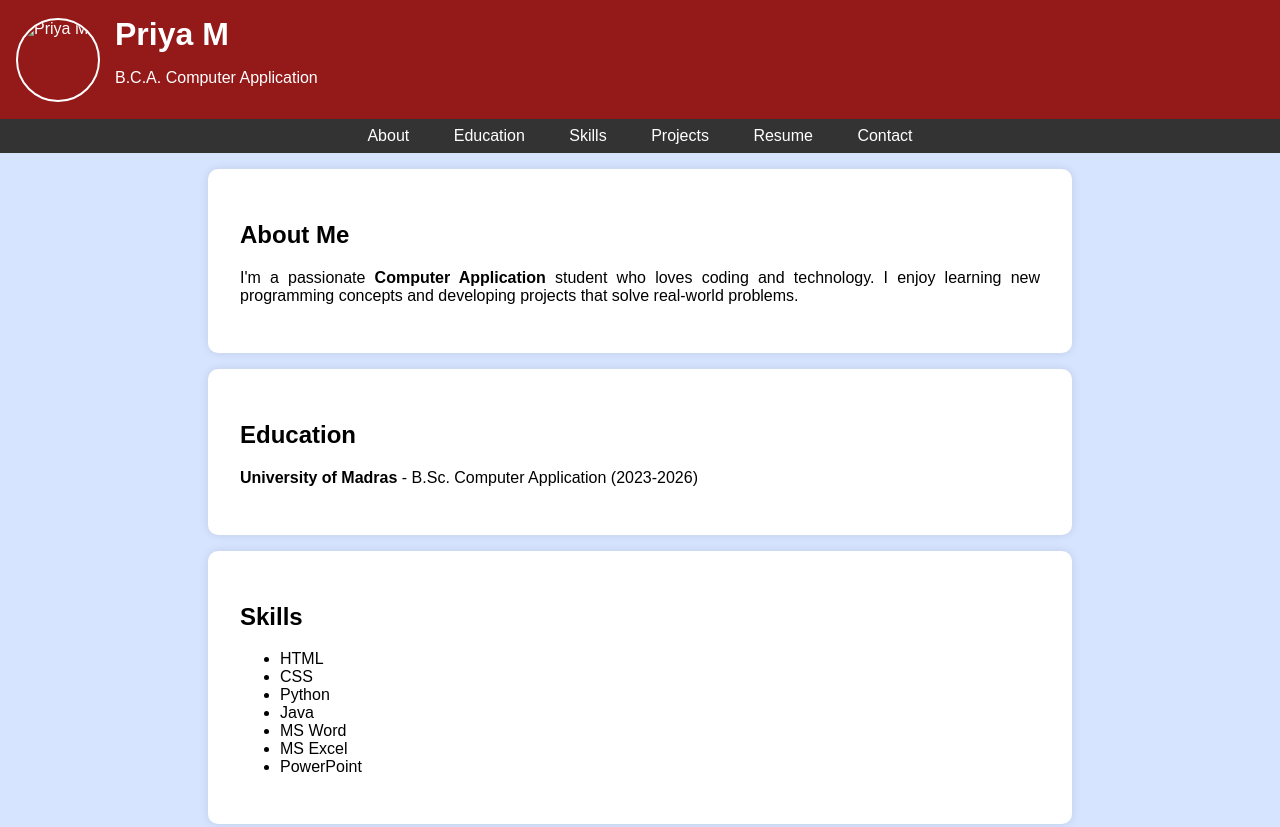
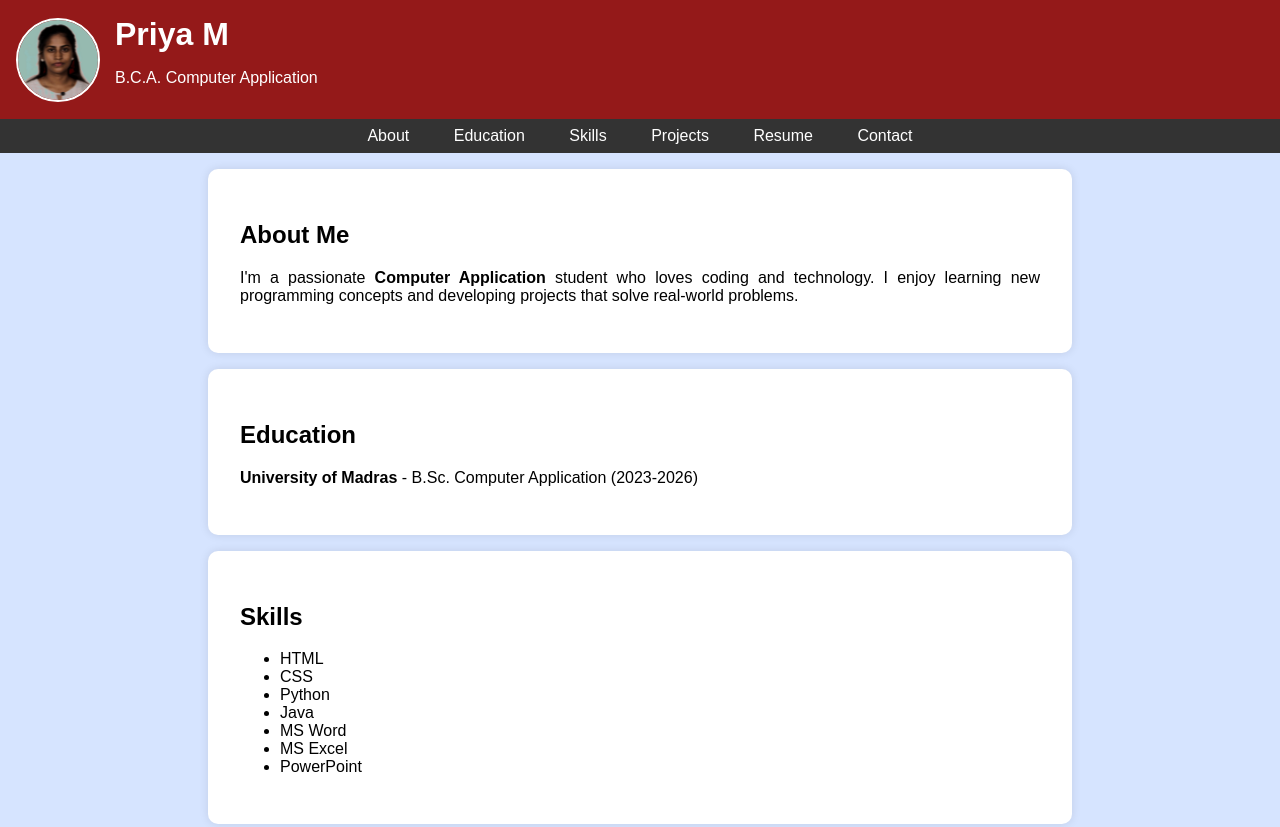
Before and after one commit to PRIYAMALAISAMY/digital-portfloio, a plain HTML site: page index.html in a window 1280 px wide. Shown: the top 827 px of the page. Drawn offline with Linux system fonts and the light colour scheme.

Commit message:
index.html

```diff
--- a/index.html
+++ b/index.html
@@ -97,7 +97,7 @@
 
     <header>
         <!-- Profile picture inside header, left-aligned near name -->
-        <img src="/storage/emulated/0/Screenshot_20250320-153048 (1).jpg" alt="Priya M" class="profile-picture">
+ <img src="Screenshot_20250320-153048 (1) (1).jpg  " alt="Priya M" class="profile-picture">
         <div class="header-content">
             <h1>Priya M</h1>
             <p>B.C.A. Computer Application</p>
```
